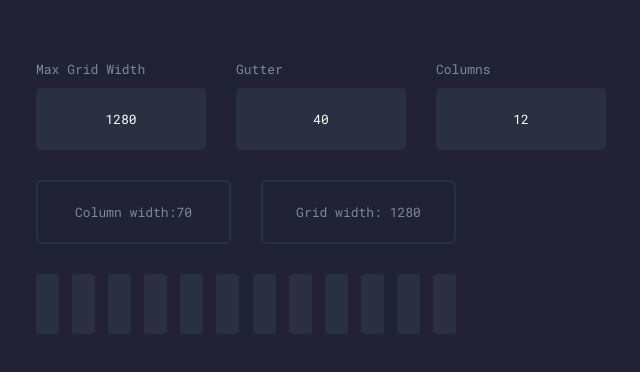
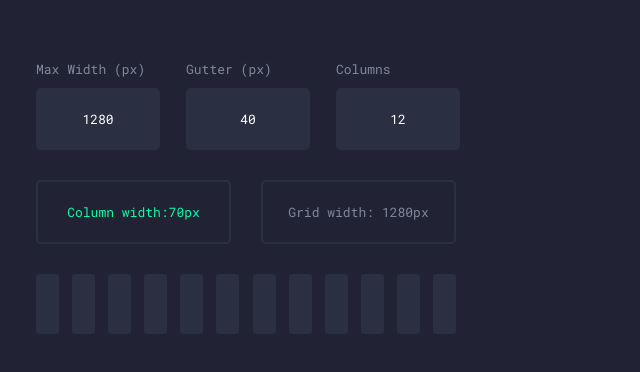
Before and after one commit to dannymcclain/Grid-Calc, a React (Create React App) app: page / in a window 1280 px wide. Shown: the top 372 px of the page, without its empty margins (24-664 px from the left). Built offline with nearby package versions, Linux system fonts and the light colour scheme.

Commit message:
styles and math

```diff
--- a/src/App.css
+++ b/src/App.css
@@ -54,6 +54,11 @@ input[type='number']::-webkit-outer-spin-button {
 
 .grid-input {
   margin: 0 30px 30px 0;
+  flex-basis: 33.33%;
+}
+
+.grid-input input {
+  width: 100%;
 }
 .grid-input:last-child {
   margin: 0 0 30px 0;
@@ -78,6 +83,10 @@ label {
   flex-basis: 50%;
 }
 
+.column-width-value {
+  color: #00ffaa;
+}
+
 .grid-calculated:last-child {
   margin: 0 0 30px 0;
 }
@@ -99,5 +108,7 @@ label {
 }
 
 .not-exact {
-  color: red;
+  font-weight: 400;
+  font-style: italic;
+  color: #ff5967;
 }
--- a/src/App.js
+++ b/src/App.js
@@ -60,7 +60,7 @@ class App extends Component {
       <div className="container">
         <div className="grid-values">
           <div className="grid-input">
-            <label>Max Grid Width</label>
+            <label>Max Width (px)</label>
             <input
               type="number"
               className="max-width"
@@ -71,7 +71,7 @@ class App extends Component {
           </div>
 
           <div className="grid-input">
-            <label>Gutter</label>
+            <label>Gutter (px)</label>
             <input
               type="number"
               className="gutter-input"
@@ -94,9 +94,10 @@ class App extends Component {
         </div>
         <div className="grid-values">
           <div className="grid-calculated">
-            <p>
+            <p className="column-width-value">
               Column width:
               {this.getColumnWidth()}
+              px
             </p>
           </div>
           <div className="grid-calculated">
@@ -106,6 +107,7 @@ class App extends Component {
               }`}
             >
               Grid width: {this.getGridWidth()}
+              px
             </p>
           </div>
         </div>
```
